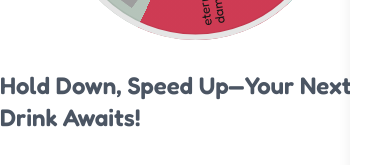
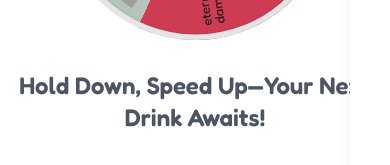
Before and after one commit to nhathiep1807/lucky-wheel, a Next.js app: page / in a window 390 px wide. Shown: the part 289-454 px from the top of the page. Built offline with nearby package versions, Linux system fonts and the light colour scheme; grey boxes are pictures that could not be loaded; a web font is replaced by a local one.

Commit message:
feat: responsive

```diff
--- a/src/components/BaseWheel.tsx
+++ b/src/components/BaseWheel.tsx
@@ -286,7 +286,7 @@ const BaseWheel: React.FC = () => {
           <audio src="/sounds/cheer.mp3" autoPlay />
           <Confetti width={3000} height={3000} />
           <div className="absolute top-0 left-0 w-full h-full bg-black opacity-50"></div>
-          <div className="w-[50%] py-10 bg-white relative z-1 px-10 rounded-lg">
+          <div className="w-[98%] md:w-[50%] py-10 bg-white relative z-1 px-4 md:px-10 rounded-lg">
             <p className="text-2xl font-bold text-center mb-10">
               Congratulations! You won
             </p>
--- a/src/components/Wheel.tsx
+++ b/src/components/Wheel.tsx
@@ -13,7 +13,7 @@ export default function Wheel() {
       <div className="flex flex-col items-center justify-center w-full gap-4">
         <div></div>
         <BaseWheel />
-        <p className="text-2xl font-semibold text-gray-600">
+        <p className="text-2xl font-semibold text-gray-600 px-4 text-center">
           Hold Down, Speed Up—Your Next Drink Awaits!
         </p>
       </div>
```
